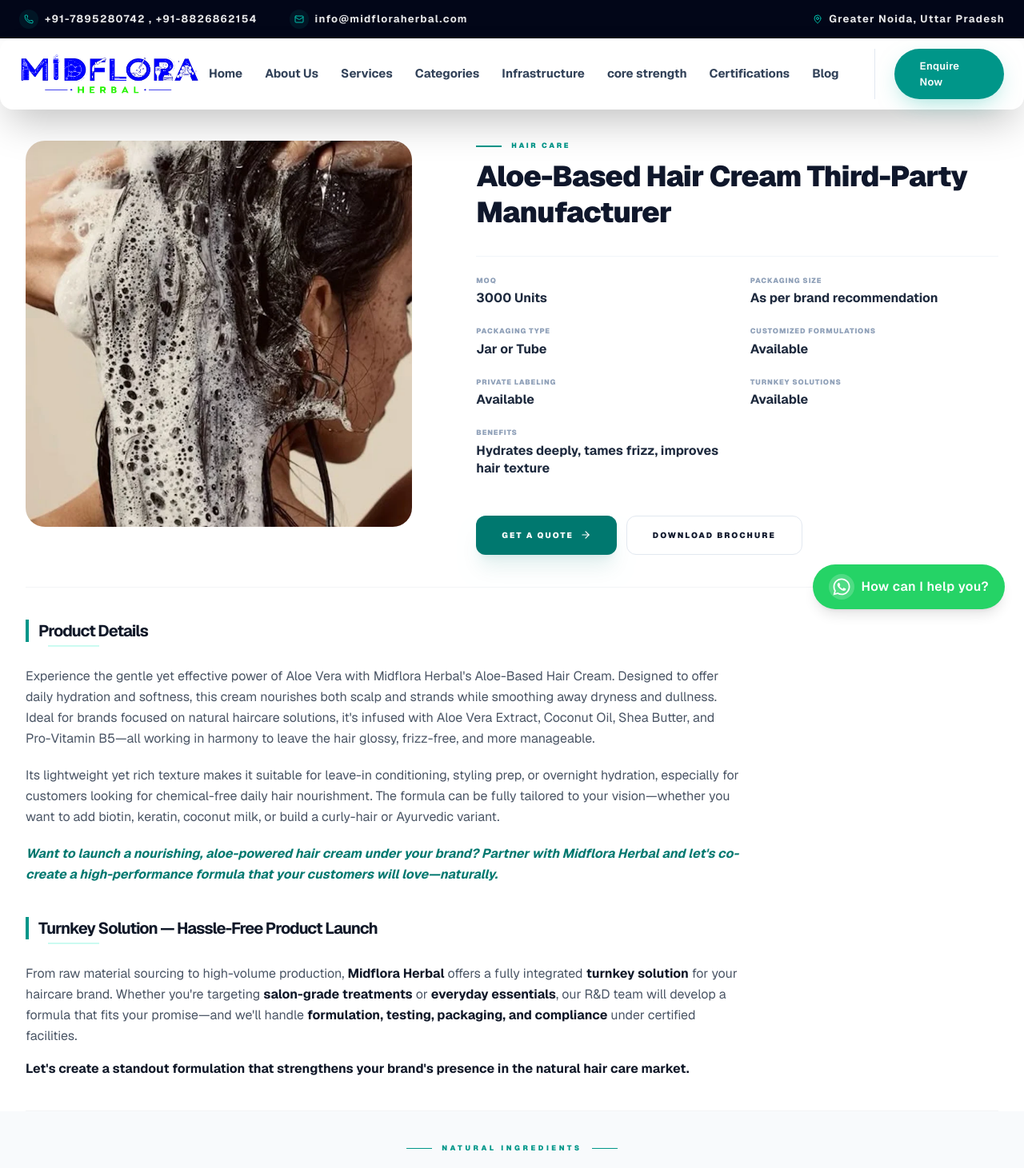
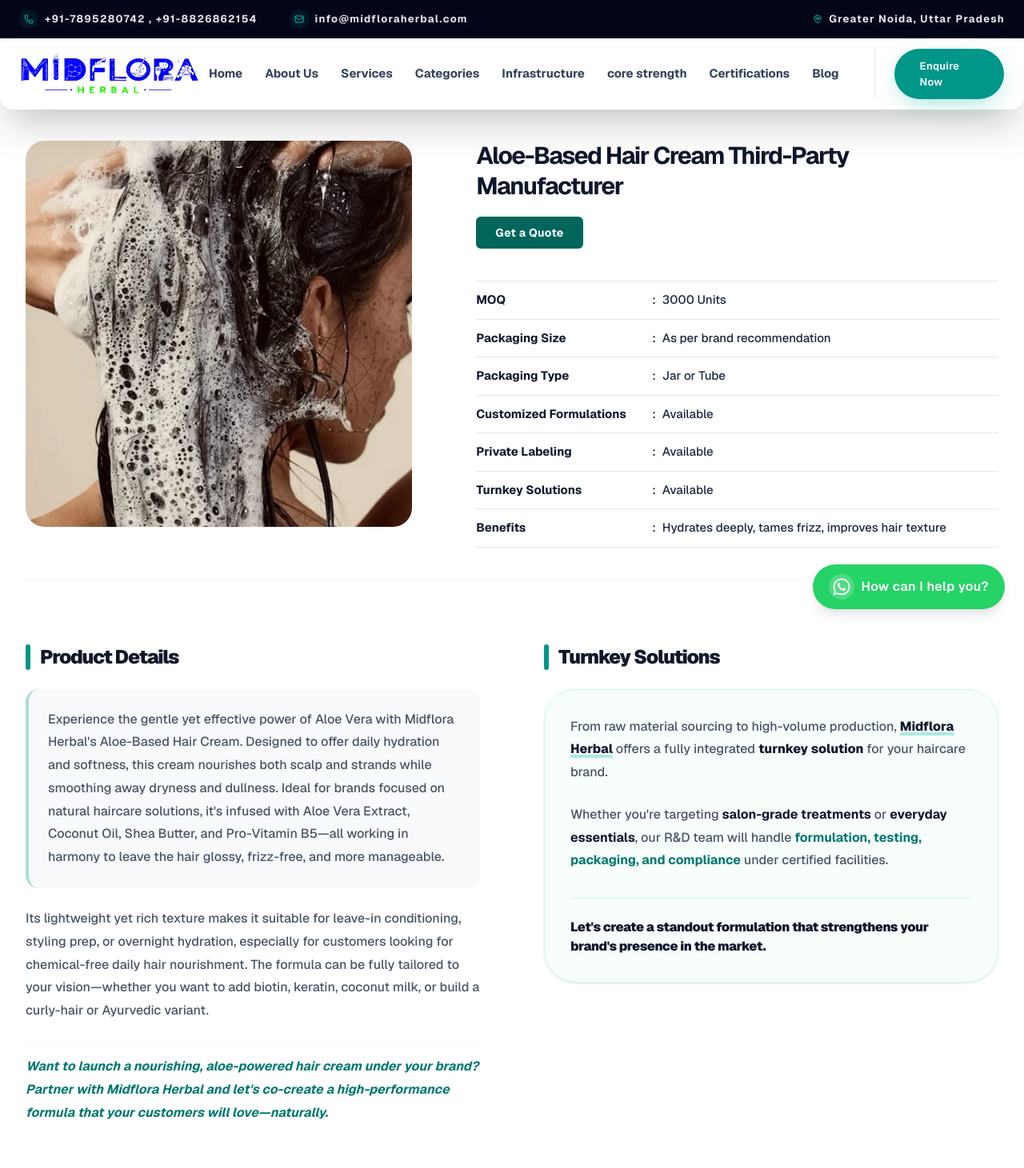
Before and after one commit to digitalsolution360web/doctor-project, a Next.js app: page /product/1 in a window 1280 px wide. Shown: the top 1461 px of the page at 80% size. Built offline with nearby package versions, Linux system fonts and the light colour scheme.

Commit message:
new updated

```diff
--- a/app/(website)/certifications/page.tsx
+++ b/app/(website)/certifications/page.tsx
@@ -73,12 +73,7 @@
       desc: "The premier international standard for Good Manufacturing Practices (GMP) specifically for the cosmetics industry. It provides guidance for production, control, storage, and shipment, ensuring that Midflora products are manufactured to the highest safety and quality benchmarks.",
       icon: Award
     },
-    {
-      title: "WHO-GMP Certified",
-      body: "Good Manufacturing Practices",
-      desc: "Our production facility strictly adheres to WHO-GMP guidelines. This certification ensures that our products are consistently produced and controlled according to quality standards appropriate for their intended use and as required by the regulatory authorities.",
-      icon: ShieldCheck
-    },
+
     {
       title: "ISO 9001:2015",
       body: "Quality Management System",
--- a/app/(website)/infrastructure/page.tsx
+++ b/app/(website)/infrastructure/page.tsx
@@ -61,10 +61,10 @@
 const statsData = [
   { num: 180, suffix: " Tons+", title: "Monthly Manufacturing", sub: "Capacity", icon: Layers, img: "/Monthly-Manufacturing.webp" },
   { num: 50000, suffix: "", title: "Tube Filling", sub: "Tubes Per Day", icon: Settings, img: "/Tube-FIlling.webp" },
-  { num: 75000, suffix: "", title: "Bottle Filling", sub: "4-Head Servo Liquid", icon: Zap, img: "/Bottle-filling.webp" },
-  { num: 40000, suffix: "", title: "Jar Filling", sub: "2-Head Jar Per Day", icon: Factory, img: "/Bottle-filling.webp" },
+  { num: 50000, suffix: "", title: "Bottle Filling", sub: "4-Head Servo Liquid", icon: Zap, img: "/Bottle-filling.webp" },
   { num: 60000, suffix: "", title: "Labeling Capacity", sub: "Units Per Day", icon: Factory, img: "/labeling-machines.webp" },
   { num: 25000, suffix: "", title: "Tube Sealing", sub: "Units Per Day", icon: ShieldCheck, img: "/Tube-Sealing.webp" },
+  { num: 40000, suffix: "", title: "Jar Filling", sub: "2-Head Jar Per Day", icon: Factory, img: "/Bottle-filling.webp" },
   // { num: 100, suffix: "%", title: "Sterile Manufacturing", sub: "Environment", icon: ShieldCheck },
 ];
 
--- a/app/(website)/product/[slug]/page.tsx
+++ b/app/(website)/product/[slug]/page.tsx
@@ -189,40 +189,34 @@
           </div>
 
           {/* Right: Product Info */}
-          <div className="lg:col-span-7 flex flex-col gap-8 md:pl-10">
-            {/* Category + Title */}
-            <div className="flex flex-col gap-2">
-              <div className="flex items-center gap-3">
-                <span className="w-8 h-[2px] bg-teal-600"></span>
-                <span className="text-teal-600 text-[9px] font-black uppercase tracking-[0.3em]">{product.category}</span>
-              </div>
-              <h1 className="text-2xl md:text-4xl font-[1000] text-slate-900 leading-tight tracking-tight">
+          <div className="lg:col-span-7 flex flex-col gap-6 md:pl-10">
+            {/* Title + CTA */}
+            <div className="flex flex-col gap-5">
+              <h1 className="text-2xl md:text-3xl font-bold text-slate-900 leading-tight">
                 {product.title}
               </h1>
+
+              <div className="flex">
+                <button
+                  onClick={() => setIsQuotePopupOpen(true)}
+                  className="px-6 py-2.5 bg-[#00665c] text-white rounded-md font-bold text-sm tracking-wide hover:bg-teal-900 transition-all"
+                >
+                  Get a Quote
+                </button>
+              </div>
             </div>
 
-            {/* Professional Specs Grid */}
-            <div className="grid grid-cols-1 sm:grid-cols-2 gap-x-8 gap-y-6 pt-6 border-t border-slate-100">
+            {/* Product Specifications List */}
+            <div className="flex flex-col mt-4 border-t border-slate-200">
               {product?.specs?.map((spec: ProductSpec, i: number) => (
-                <div key={i} className="flex flex-col gap-1 group">
-                  <span className="text-[9px] font-black text-slate-400 uppercase tracking-widest group-hover:text-teal-600 transition-colors">{spec.label}</span>
-                  <span className="text-slate-800 font-bold text-sm md:text-base leading-snug">{spec.value}</span>
+                <div key={i} className="grid grid-cols-[160px_1fr] md:grid-cols-[220px_1fr] py-3 border-b border-slate-200 items-start">
+                  <span className="font-bold text-slate-900 text-[14px] md:text-[15px]">{spec.label}</span>
+                  <span className="text-slate-800 text-[14px] md:text-[15px] font-medium flex gap-2">
+                    <span className="text-slate-900">:</span>
+                    {spec.value}
+                  </span>
                 </div>
               ))}
-            </div>
-
-            {/* CTA Buttons - Moved below content */}
-            <div className="flex flex-wrap gap-3 pt-4">
-              <button
-                onClick={() => setIsQuotePopupOpen(true)}
-                className="group px-8 py-4 bg-teal-700 text-white rounded-xl font-black text-[10px] uppercase tracking-[0.2em] hover:bg-slate-950 transition-all shadow-xl shadow-teal-700/10 flex items-center gap-2"
-              >
-                Get a Quote
-                <ArrowRight className="w-3.5 h-3.5 group-hover:translate-x-1 transition-transform" />
-              </button>
-              <button className="px-8 py-4 bg-white border border-slate-200 text-slate-900 rounded-xl font-black text-[10px] uppercase tracking-[0.2em] hover:bg-slate-50 transition-all">
-                Download Brochure
-              </button>
             </div>
           </div>
         </div>
@@ -234,36 +228,51 @@
         <hr className="border-gray-100" />
       </div>
 
-      {/* Product Details Text Section */}
-      <section className="py-10">
+      {/* Product Details & Turnkey Solution Section */}
+      <section className="py-12 md:py-20 bg-white">
         <div className="container mx-auto px-4 md:px-8">
-          <div className="max-w-4xl">
+          <div className="grid grid-cols-1 lg:grid-cols-2 gap-12 lg:gap-20 items-start">
 
-            <h2 className="text-xl font-bold text-gray-900 mb-1 border-l-4 border-teal-600 pl-3">
-              Product Details
-            </h2>
-            <div className="w-16 h-0.5 bg-teal-100 mb-6 ml-7"></div>
+            {/* Left Column: Product Details */}
+            <div className="flex flex-col">
+              <h2 className="text-2xl font-black text-gray-900 mb-6 flex items-center gap-3">
+                <span className="w-1.5 h-8 bg-teal-600 rounded-full"></span>
+                Product Details
+              </h2>
 
-            <div className="space-y-5 text-base leading-relaxed text-gray-600">
-              <p>{product.detailedDescription}</p>
-              <p>{product.extraInfo}</p>
-              <p className="text-teal-700 font-bold italic">{product.callToAction}</p>
+              <div className="space-y-6 text-[15px] md:text-[16px] leading-[1.8] text-gray-600 font-medium">
+                <p className="bg-slate-50 p-6 rounded-2xl border-l-4 border-teal-600/30">
+                  {product.detailedDescription}
+                </p>
+                <p>{product.extraInfo}</p>
+                <p className="text-teal-700 font-bold italic border-t border-teal-50 pt-4">
+                  {product.callToAction}
+                </p>
+              </div>
             </div>
 
-            {/* Turnkey Solution */}
-            <div className="mt-10">
-              <h2 className="text-xl font-bold text-gray-900 mb-1 border-l-4 border-teal-600 pl-3">
-                Turnkey Solution — Hassle-Free Product Launch
+            {/* Right Column: Turnkey Solution */}
+            <div className="flex flex-col lg:mt-0">
+              <h2 className="text-2xl font-black text-gray-900 mb-6 flex items-center gap-3">
+                <span className="w-1.5 h-8 bg-teal-600 rounded-full"></span>
+                Turnkey Solutions
               </h2>
-              <div className="w-16 h-0.5 bg-teal-100 mb-6 ml-7"></div>
 
-              <p className="text-base leading-relaxed text-gray-600">
-                From raw material sourcing to high-volume production, <span className="font-bold text-gray-900">Midflora Herbal</span> offers a fully integrated <span className="font-bold text-gray-900">turnkey solution</span> for your haircare brand. Whether you&apos;re targeting <span className="font-bold text-gray-900">salon-grade treatments</span> or <span className="font-bold text-gray-900">everyday essentials</span>, our R&D team will develop a formula that fits your promise—and we&apos;ll handle <span className="font-bold text-gray-900">formulation, testing, packaging, and compliance</span> under certified facilities.
-              </p>
-              <p className="mt-4 text-base font-bold text-gray-900">
-                Let&apos;s create a standout formulation that strengthens your brand&apos;s presence in the natural hair care market.
-              </p>
+              <div className="bg-teal-50/50 p-8 rounded-[2.5rem] border border-teal-100 shadow-sm">
+                <p className="text-[15px] md:text-[16px] leading-[1.8] text-gray-600 font-medium">
+                  From raw material sourcing to high-volume production, <span className="font-extrabold text-slate-900 underline decoration-teal-500/30 decoration-4 underline-offset-2">Midflora Herbal</span> offers a fully integrated <span className="font-extrabold text-slate-900">turnkey solution</span> for your haircare brand.
+                </p>
+                <p className="mt-6 text-[15px] md:text-[16px] leading-[1.8] text-gray-600 font-medium">
+                  Whether you&apos;re targeting <span className="font-bold text-slate-900">salon-grade treatments</span> or <span className="font-bold text-slate-900">everyday essentials</span>, our R&D team will handle <span className="font-bold text-teal-700">formulation, testing, packaging, and compliance</span> under certified facilities.
+                </p>
+                <div className="mt-8 pt-6 border-t border-teal-100">
+                  <p className="text-base font-black text-slate-900 tracking-tight">
+                    Let&apos;s create a standout formulation that strengthens your brand&apos;s presence in the market.
+                  </p>
+                </div>
+              </div>
             </div>
+
           </div>
         </div>
       </section>
@@ -300,7 +309,7 @@
                     fill
                     className="object-cover"
                   />
-                  <div className="absolute inset-0 bg-gradient-to-t from-slate-950 via-transparent to-transparent opacity-0 group-hover/item:opacity-100 transition-opacity duration-700 flex flex-col justify-end p-8">
+                  <div className="absolute inset-0 bg-gradient-to-t from-slate-950 via-transparent to-transparent opacity-0  transition-opacity duration-700 flex flex-col justify-end p-8">
                     <span className="text-xl md:text-2xl font-black text-white tracking-tight uppercase leading-none">{ing.name}</span>
                     <p className="text-teal-400 text-[8px] font-black uppercase tracking-[0.3em] mt-2">Organic Extract</p>
                   </div>
--- a/components/Footer.tsx
+++ b/components/Footer.tsx
@@ -129,7 +129,7 @@
         </div>
 
         {/* Bottom Bar */}
-        <div className="pt-8 border-t border-white/5 flex flex-col items-center gap-6 text-slate-500 text-[10px] font-black tracking-[0.3em]">
+        <div className="pt-8 border-t border-white/5 flex flex-col items-center gap-6 text-slate-500 text-[14px] font-black">
           <div className="w-full flex flex-col md:flex-row items-center justify-between gap-4">
             <div className="flex items-center space-x-3 group">
               <Shield className="w-4 h-4 text-teal-500/40 group-hover:text-teal-500 transition-colors" />
```
Also changed, not shown: components/CategorySection.tsx (+4 -9 lines).
